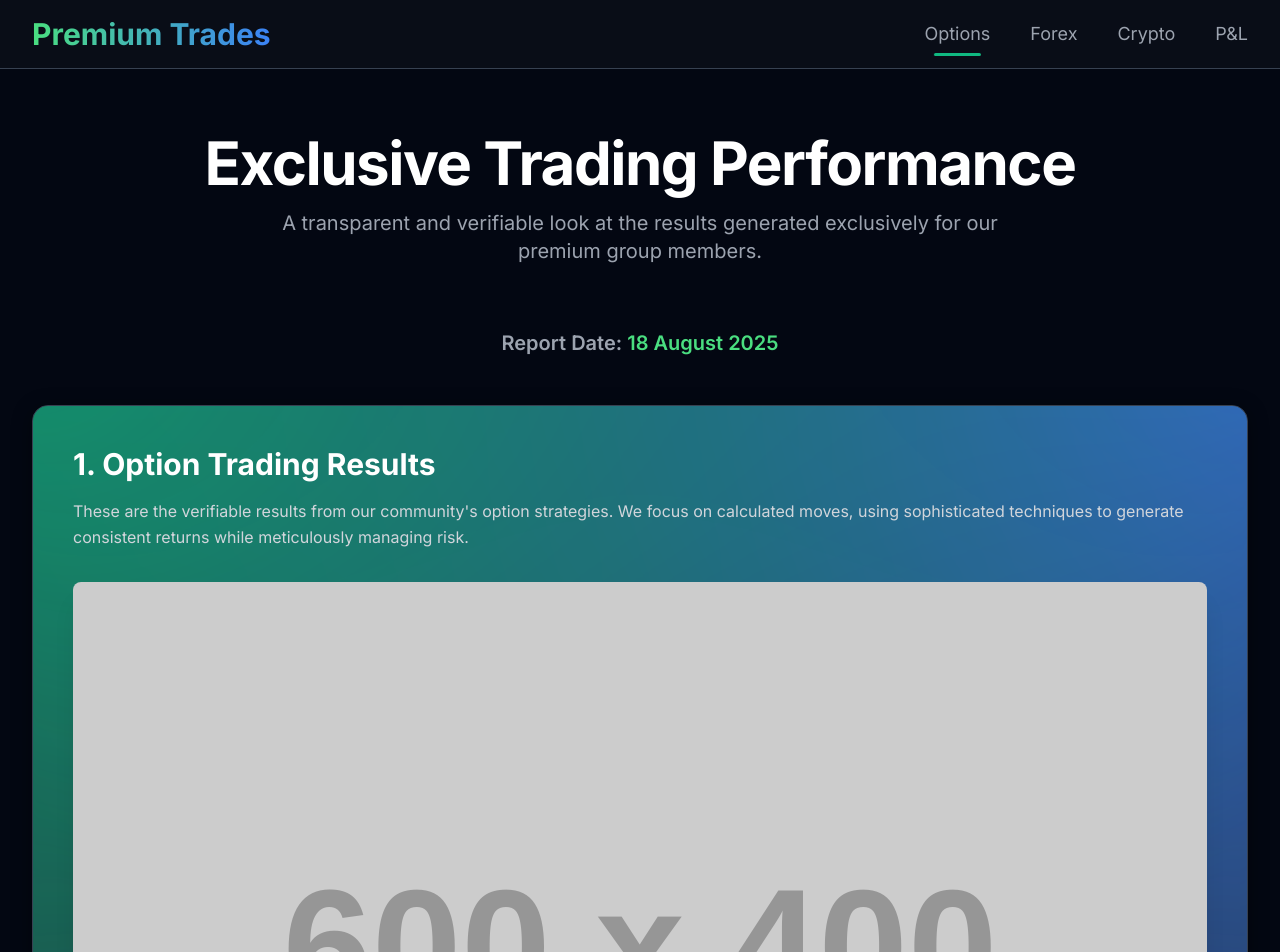
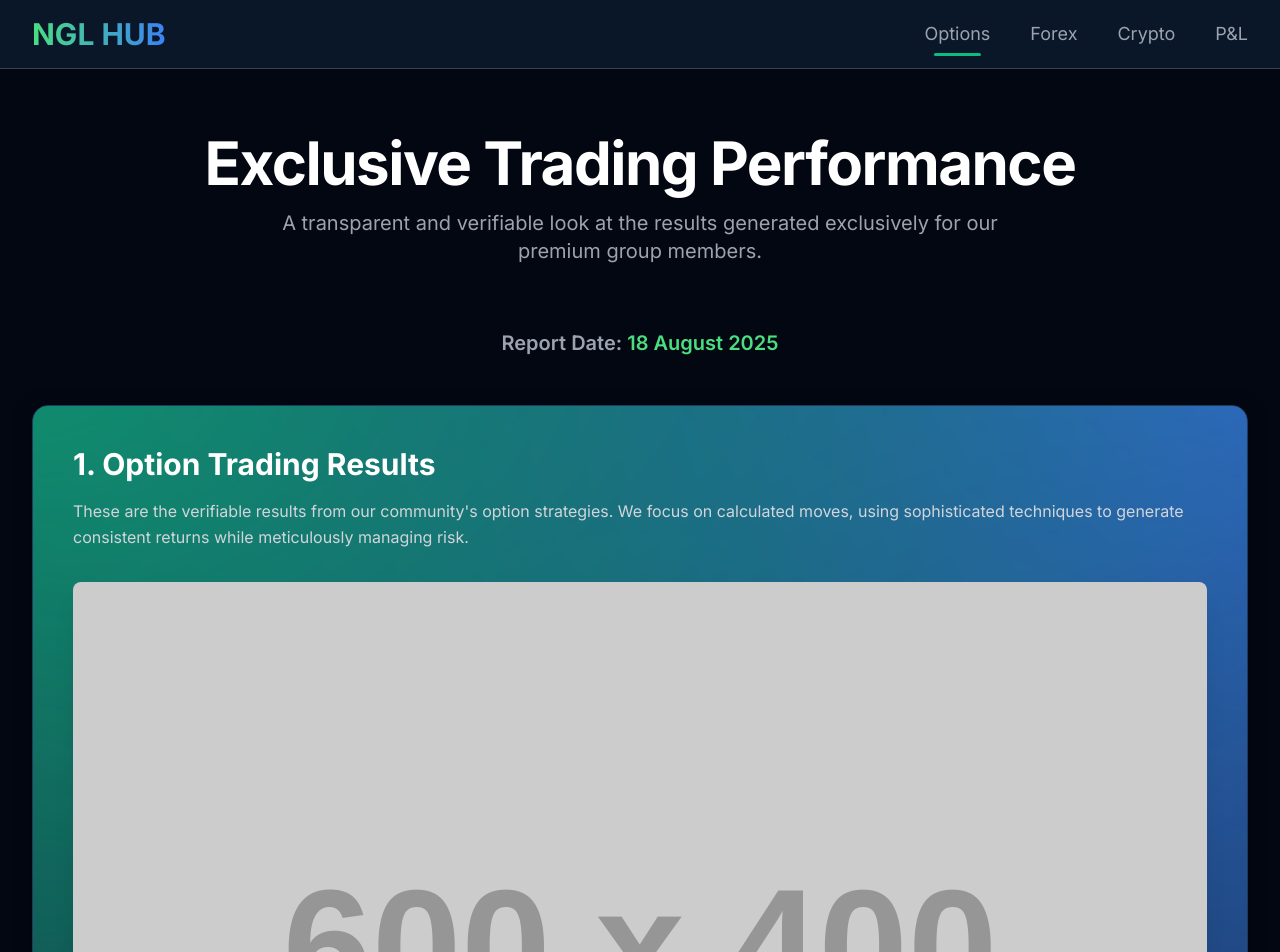
Before and after one commit to ngltraders18-lab/ngltraderhub, a plain HTML site: page results.html in a window 1280 px wide. Shown: the top 952 px of the page. Drawn offline with nearby package versions, Linux system fonts and the light colour scheme; placeholder pictures from the web are drawn by us.

Commit message:
Update results.html

```diff
--- a/results.html
+++ b/results.html
@@ -3,7 +3,7 @@
 <head>
     <meta charset="UTF-8">
     <meta name="viewport" content="width=device-width, initial-scale=1.0">
-    <title>Premium Trades</title>
+    <title>NGL Hub Results</title>
     <script src="https://cdn.tailwindcss.com"></script>
     <!-- Font Awesome for social media icons -->
     <link rel="stylesheet" href="https://cdnjs.cloudflare.com/ajax/libs/font-awesome/6.4.0/css/all.min.css">
@@ -11,8 +11,10 @@
         @import url('https://fonts.googleapis.com/css2?family=Inter:wght@400;600;700&display=swap');
         body {
             font-family: 'Inter', sans-serif;
-            background-color: #0b0f19; /* Very dark background */
+            background-color: #0c1a2c; /* Deep dark blue background */
             color: #d1d5db; /* Light gray for body text */
+            /* This is the key to preventing mobile horizontal scrolling */
+            overflow-x: hidden;
         }
         .container {
             max-width: 80rem;
@@ -20,21 +22,21 @@
             padding: 2rem;
         }
         .section-card {
-            background-color: #1f2937; /* Slightly lighter dark gray for cards */
+            background-color: #122840; /* Slightly lighter dark blue for cards */
             border-radius: 1rem;
             box-shadow: 0 4px 20px rgba(0, 0, 0, 0.4);
             transition: transform 0.3s ease-in-out, box-shadow 0.3s ease-in-out;
             position: relative;
             z-index: 10;
-            overflow: hidden; /* Important to contain the glowing corners */
-            border: 1px solid #374151;
+            overflow: hidden;
+            border: 1px solid #1e3a5f;
         }
         .section-card:hover {
             transform: translateY(-8px);
             box-shadow: 0 8px 30px rgba(0, 0, 0, 0.6);
         }
 
-        /* CSS for the animated pulsing corner glow effect */
+        /* CSS for the animated pulsing corner glow effect, using a green and blue palette */
         .pulsing-rgb-corner::before {
             content: '';
             position: absolute;
@@ -43,11 +45,11 @@
             width: 100%;
             height: 100%;
             background:
-                radial-gradient(circle at 0 0, rgba(16, 185, 129, 0.8), transparent 30%), /* Top-left glow */
-                radial-gradient(circle at 100% 0, rgba(59, 130, 246, 0.8), transparent 30%), /* Top-right glow */
-                radial-gradient(circle at 100% 100%, rgba(139, 92, 246, 0.8), transparent 30%), /* Bottom-right glow */
-                radial-gradient(circle at 0 100%, rgba(246, 139, 92, 0.8), transparent 30%); /* Bottom-left glow */
-            filter: blur(10px); /* Apply a blur to make it a soft glow */
+                radial-gradient(circle at 0 0, rgba(16, 185, 129, 0.8), transparent 30%), /* Top-left glow (green) */
+                radial-gradient(circle at 100% 0, rgba(59, 130, 246, 0.8), transparent 30%), /* Top-right glow (blue) */
+                radial-gradient(circle at 100% 100%, rgba(139, 92, 246, 0.8), transparent 30%), /* Bottom-right glow (purple) */
+                radial-gradient(circle at 0 100%, rgba(246, 139, 92, 0.8), transparent 30%); /* Bottom-left glow (orange) */
+            filter: blur(10px);
             z-index: -1;
             animation: pulse-glow 3s infinite ease-in-out;
         }
@@ -100,12 +102,12 @@
 <body class="bg-gray-950 text-gray-200">
 
     <!-- Header with Navigation -->
-    <header class="sticky top-0 z-50 bg-[#0b0f19] bg-opacity-90 backdrop-filter backdrop-blur-lg border-b border-gray-700">
-        <nav class="container flex justify-between items-center py-4">
+    <header class="sticky top-0 z-50 bg-[#0c1a2c] bg-opacity-90 backdrop-filter backdrop-blur-lg border-b border-gray-700">
+        <nav class="container flex flex-col md:flex-row justify-between items-center py-4 space-y-4 md:space-y-0">
             <h1 class="text-3xl font-bold bg-clip-text text-transparent bg-gradient-to-r from-green-400 to-blue-500">
-                Premium Trades
+                NGL HUB
             </h1>
-            <div class="flex space-x-6 md:space-x-10">
+            <div class="flex flex-wrap justify-center space-x-4 md:space-x-10">
                 <a href="#" class="nav-link text-lg font-medium text-gray-400 hover:text-white transition-colors duration-200 active-link" data-page="options-page">Options</a>
                 <a href="#" class="nav-link text-lg font-medium text-gray-400 hover:text-white transition-colors duration-200" data-page="forex-page">Forex</a>
                 <a href="#" class="nav-link text-lg font-medium text-gray-400 hover:text-white transition-colors duration-200" data-page="crypto-page">Crypto</a>
@@ -155,10 +157,9 @@
             </section>
             <!-- Back to Home button -->
             <div class="text-center mt-12 mb-8">
-               <a href="index.html" class="back-to-home-btn inline-block bg-gray-700 hover:bg-gray-600 text-white font-semibold">
+                <a href="https://www.nglh.com" class="back-to-home-btn inline-block bg-gray-700 hover:bg-gray-600 text-white font-semibold py-3 px-6 rounded-full transition-colors duration-200">
                     <i class="fas fa-arrow-left mr-2"></i> Back to Home
                 </a>
-
             </div>
         </div>
 
@@ -190,10 +191,9 @@
             </section>
             <!-- Back to Home button -->
             <div class="text-center mt-12 mb-8">
-                <a href="index.html" class="back-to-home-btn inline-block bg-gray-700 hover:bg-gray-600 text-white font-semibold">
+                <a href="https://www.nglh.com" class="back-to-home-btn inline-block bg-gray-700 hover:bg-gray-600 text-white font-semibold py-3 px-6 rounded-full transition-colors duration-200">
                     <i class="fas fa-arrow-left mr-2"></i> Back to Home
                 </a>
-
             </div>
         </div>
 
@@ -225,10 +225,9 @@
             </section>
             <!-- Back to Home button -->
             <div class="text-center mt-12 mb-8">
-               <a href="index.html" class="back-to-home-btn inline-block bg-gray-700 hover:bg-gray-600 text-white font-semibold">
+                <a href="https://www.nglh.com" class="back-to-home-btn inline-block bg-gray-700 hover:bg-gray-600 text-white font-semibold py-3 px-6 rounded-full transition-colors duration-200">
                     <i class="fas fa-arrow-left mr-2"></i> Back to Home
                 </a>
-
             </div>
         </div>
 
@@ -261,10 +260,9 @@
             </section>
             <!-- Back to Home button -->
             <div class="text-center mt-12 mb-8">
-                <a href="index.html" class="back-to-home-btn inline-block bg-gray-700 hover:bg-gray-600 text-white font-semibold">
+                <a href="https://www.nglh.com" class="back-to-home-btn inline-block bg-gray-700 hover:bg-gray-600 text-white font-semibold py-3 px-6 rounded-full transition-colors duration-200">
                     <i class="fas fa-arrow-left mr-2"></i> Back to Home
                 </a>
-
             </div>
         </div>
     </main>
@@ -273,13 +271,13 @@
     <footer class="bg-gray-950 text-gray-400 py-12 md:py-16">
         <div class="container mx-auto px-4">
             <div class="border-b border-gray-700 pb-8">
-                <h3 class="text-2xl font-bold text-green-500 mb-4">NGL TRADING HUB</h3>
+                <h3 class="text-2xl font-bold text-green-500 mb-4">NGL HUB</h3>
                 <p class="max-w-2xl text-base mb-6">
                     Professional trading signals and market analysis to help traders maximize their profits in Indian market trading, forex, crypto, and commodity markets.
                 </p>
             </div>
             <div class="text-center pt-8 text-sm">
-                <p class="mb-1">&copy; 2025 NGL TRADING HUB. All rights reserved.</p>
+                <p class="mb-1">&copy; 2025 NGL HUB. All rights reserved.</p>
                 <p>Built with <span class="text-red-500">❤️</span> for entrepreneurs worldwide</p>
             </div>
         </div>
@@ -305,6 +303,7 @@
             formatPL(optionsProfit, 'pl-options-display');
             formatPL(forexProfit, 'pl-forex-display');
             formatPL(cryptoProfit, 'pl-crypto-display');
+            // Correcting the ReferenceError by using totalProfit
             formatPL(totalProfit, 'pl-total-display');
 
             // Get and display the current date
```
Lines whose indentation alone changed are shown as unchanged.
